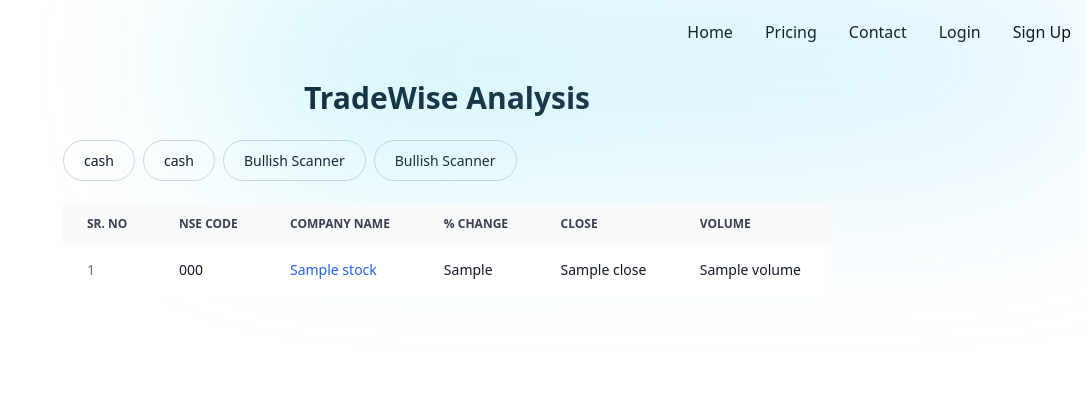
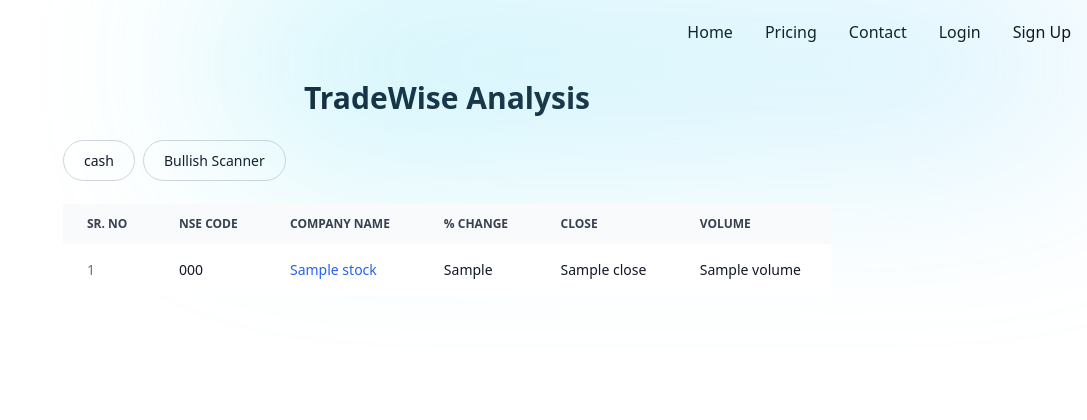
Before and after one commit to FeynmanVirus/screener, a Django app: template core/templates/core/screener.html in a window 1280 px wide. Shown: the top 420 px of the page, without its empty margins (193-1280 px from the left). Run offline with Django 4.2, Linux system fonts and the light colour scheme; data comes from the database, SQL or seed files in the repository; tables that the repository leaves empty hold one stand-in row (values such as "Sample post"); the template is opened without the code that fills it: values that come from a table or form of the project are taken from there, most other values are stand-ins (such as "Sample title", 1, 10 or a date in 2020); style sheets or scripts are compiled from the project's sources; some libraries are stand-ins or nearby versions.

Commit message:
fixed screener listings

```diff
--- a/core/templates/core/screener.html
+++ b/core/templates/core/screener.html
@@ -17,9 +17,6 @@
     </div>
     {% else %}
     <div class="">
-    <a href="{% url 'core:screener' title=screener.title %}" class="ms-auto text-gray-900 bg-white border border-gray-300 focus:outline-none hover:bg-gray-100 focus:ring-4 focus:ring-gray-200 font-medium rounded-full text-sm px-5 py-2.5 mr-2 mb-2 dark:bg-gray-800 dark:text-white dark:border-gray-600 dark:hover:bg-gray-700 dark:hover:border-gray-600 dark:focus:ring-gray-700">{{screener.title}}</a>
-    </div>
-<div class="">
     <a href="{% url 'core:screener' title=screener.title %}" class="ms-auto text-gray-900 bg-white border border-gray-300 focus:outline-none hover:bg-gray-100 focus:ring-4 focus:ring-gray-200 font-medium rounded-full text-sm px-5 py-2.5 mr-2 mb-2 dark:bg-gray-800 dark:text-white dark:border-gray-600 dark:hover:bg-gray-700 dark:hover:border-gray-600 dark:focus:ring-gray-700">{{screener.title}}</a>
     </div>
     {% endif %}
```
